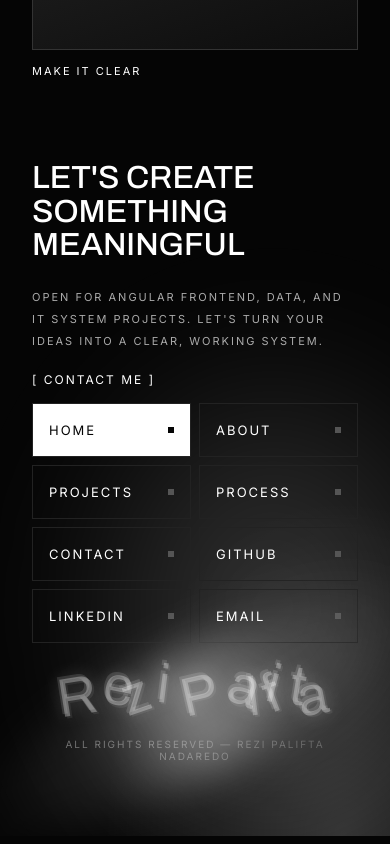
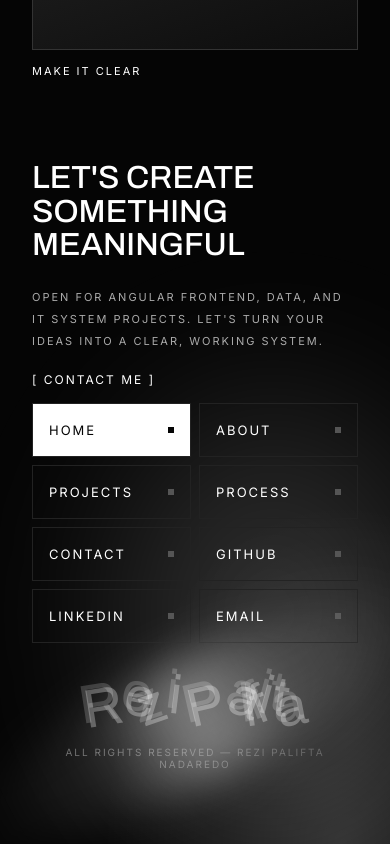
Before and after one commit to rezipn/porto-rezi, an Angular app: page / in a window 390 px wide. Shown: the part 5016-5860 px from the top of the page. Built offline with nearby package versions, Linux system fonts and the light colour scheme.

Commit message:
Fix mobile footer

```diff
--- a/src/app/app.scss
+++ b/src/app/app.scss
@@ -335,9 +335,9 @@ a.work-row { text-decoration: none; color: inherit; cursor: pointer; }
   .process { padding-bottom: 32px; }
   .contact { padding-top: 40px; }
   .footer-menu { grid-template-columns: repeat(2, 1fr); margin-top: 8px; }
-  .footer-big { font-size: 14vw; letter-spacing: -1px; }
-  .footer-big.messy { margin-top: 16px; transform: translateY(10%); }
-  .footer-big.messy span { text-shadow: -2px -3px 0 rgba(255,255,255,.13), 2px 2px 0 rgba(255,255,255,.07), 0 0 18px rgba(255,255,255,.25); }
+  .footer-big { font-size: 14vw; letter-spacing: -.07em; }
+  .footer-big.messy span { margin-right: -.03em; }
+  .footer-big.messy span { text-shadow: -4px -5px 0 rgba(255,255,255,.18); }
   .footer-big.messy span:nth-child(1)  { transform: rotate(-9deg) translateY(.14em); }
   .footer-big.messy span:nth-child(2)  { transform: rotate(11deg) translateY(-.05em); }
   .footer-big.messy span:nth-child(3)  { transform: rotate(-19deg) translateY(.09em); }
```
